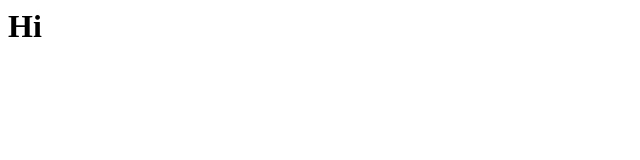
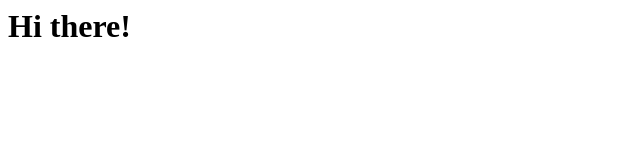
Before and after one commit to asadulla-4f3/test, a plain HTML site: page index.html in a window 1280 px wide. Shown: the whole page, without its empty margins (0-640 px from the left). Drawn offline with Linux system fonts and the light colour scheme.

Commit message:
Hi there!

```diff
--- a/index.html
+++ b/index.html
@@ -1,5 +1,5 @@
 <html>
     <body>
-      <h1>Hi</h1>
+      <h1>Hi there!</h1>
     </body>
 </html>
```
